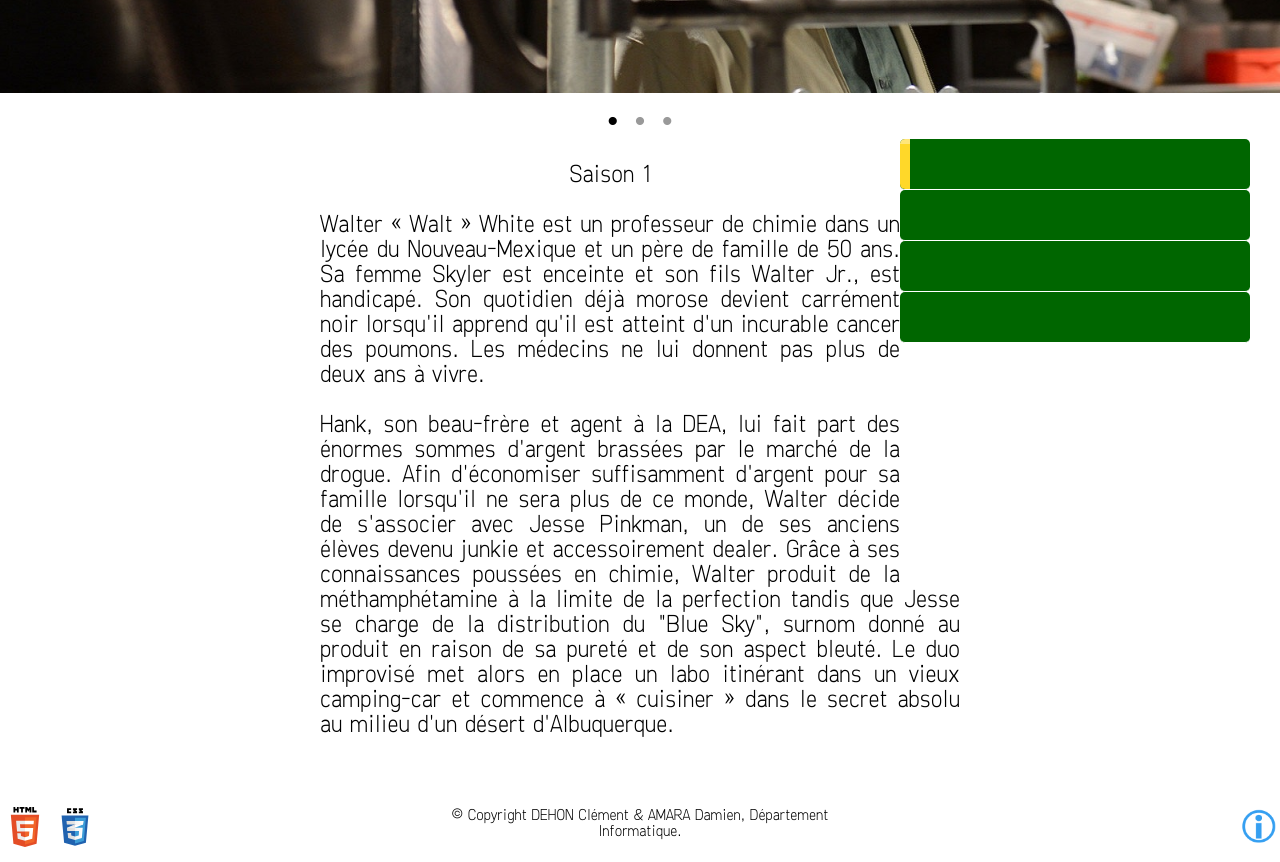
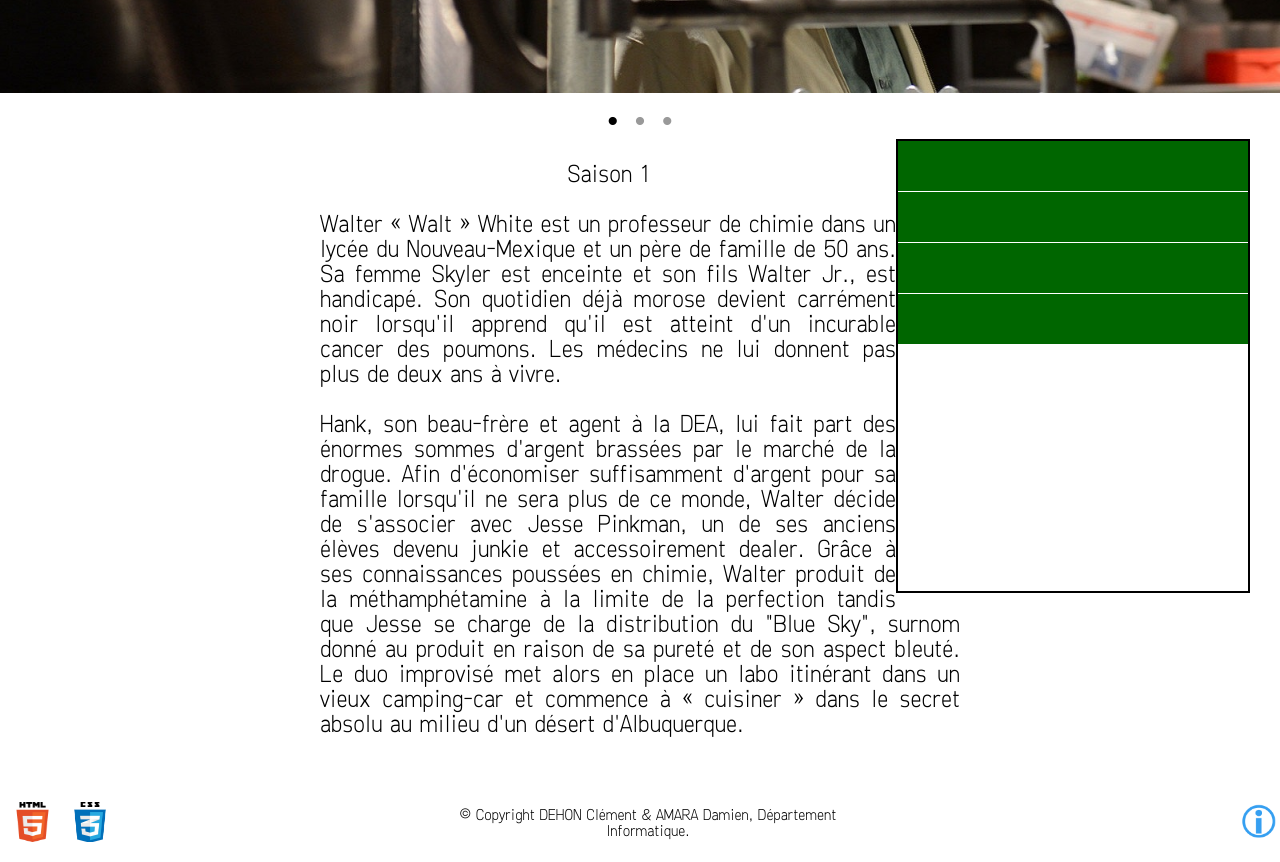
Before and after one commit to ClementITESCIA/Site-BreakingBadWiki, a plain HTML site: page index.html in a window 1280 px wide. Shown: the part 420-1282 px from the top of the page. Drawn offline with Linux system fonts and the light colour scheme; files whose address does not match are found by name.

Commit message:
Revert "Diverses améliorations."
This reverts commit 28acc0c58c1311f4e0e526606f2cff395716cb36.

```diff
--- a/css/css.css
+++ b/css/css.css
@@ -112,45 +112,37 @@ nav
 	width: 0px;
 }
 
-/********************************************/
-/* Footer                                   */
-/********************************************/
-
 .footer
 {
-	margin-bottom: 0px;
-	padding-top: 15px;
 	text-align: center;
 	left: 0px;
 	bottom: 0px;
 	height: 70px;
 	width: 100%;
+	margin-bottom: 0px;
+	padding-top: 15px;
 }
 
-#informations,
-#html-5-logo,
-#css-3-logo
+#html, #css
 {
+	padding-top: 10px;
+	padding-left: 10px;
 	float: left;
-	margin-top: 15px;
 }
 
-#informations
+#copy
 {
-	float: right;
-}
-
-#copyrights
-{
-	margin: auto;
+	margin-left: 35%;
+	margin-right: 25%;
 	width: 400px;
 	display: block;
 }
 
-/********************************************/
-/*                                          */
-/********************************************/
-
+#info
+{
+	padding-top: 10px;
+	float: right;
+}
 .contenu-synopsis
 {
 	display: none;
@@ -183,6 +175,7 @@ nav
 	width: 350px;
 	margin-right: 30px;
 	height: 450px;
+	border: 2px solid black;
 }
 
 .items
@@ -191,12 +184,6 @@ nav
 	background: #006600;
 	color: white;
 	border-bottom: 1px solid white;
-	border-radius: 5px;
-}
-
-.items-active
-{
-	background: #FFD829;
 }
 
 .subitems
--- a/index.html
+++ b/index.html
@@ -47,21 +47,13 @@
 		<!-- SideBar -->
 
 		<div id="sidebar">
-			<div class="items" id="item-1">
-				<span style="float: left; background: #FFD829; border-top: 5px solid #FFE678; height: 45px; width: 10px; border-top-left-radius: 5px; border-bottom-left-radius: 5px;"></span>
-			</div>
+			<div class="items" id="item-1"></div>
 			<div class="subitems" id="subitem-1"><p></p></div>
-			<div class="items" id="item-2">
-				<span style="float: left; height: 45px; width: 10px;"></span>
-			</div>
+			<div class="items" id="item-2"></div>
 			<div class="subitems" id="subitem-2"><p></p></div>
-			<div class="items" id="item-3">
-				<span style="float: left; height: 45px; width: 10px;"></span>
-			</div>
+			<div class="items" id="item-3"></div>
 			<div class="subitems" id="subitem-3"><p></p></div>
-			<div class="items" id="item-4">
-				<span style="float: left; height: 45px; width: 10px;"></span>
-			</div>
+			<div class="items" id="item-4"></div>
 			<div class="subitems" id="subitem-4"><p></p></div>
 		</div>
 
@@ -89,16 +81,16 @@
 		<footer class="footer">
 			<!-- <button style="border: none; background-color: transparent; font-size: 25px;">≡</button> -->
 			<!-- <div style="padding-bottom: 5px;"> -->
-			<div id="html-5-logo">
-                <object type="image/svg+xml" data="img/html5_logo.svg" width="50" height="40"></object>
+			<div id="html">
+                <img height="40" width="45" src="img/html5.png" href="#"></img>
             </div>
-            <div id="css-3-logo">
-                <object type="image/svg+xml" data="img/css3_logo.svg" width="50" height="40"></object>
+            <div id="css">
+                <img height="40" width="50" src="img/css3.png" href="#"></img>
             </div>
-            <div id="informations">
+            <div id="info">
 				<img height="40" width="45" src="img/info.png" href="#"></img>
 			</div>
-            <div id="copyrights">
+            <div id="copy">
 				<p>© Copyright DEHON Clément & AMARA Damien, Département Informatique.</p>
 			</div>
 
```
Also changed, not shown: img/css3_logo.svg (deleted), img/html5_logo.svg (deleted).
